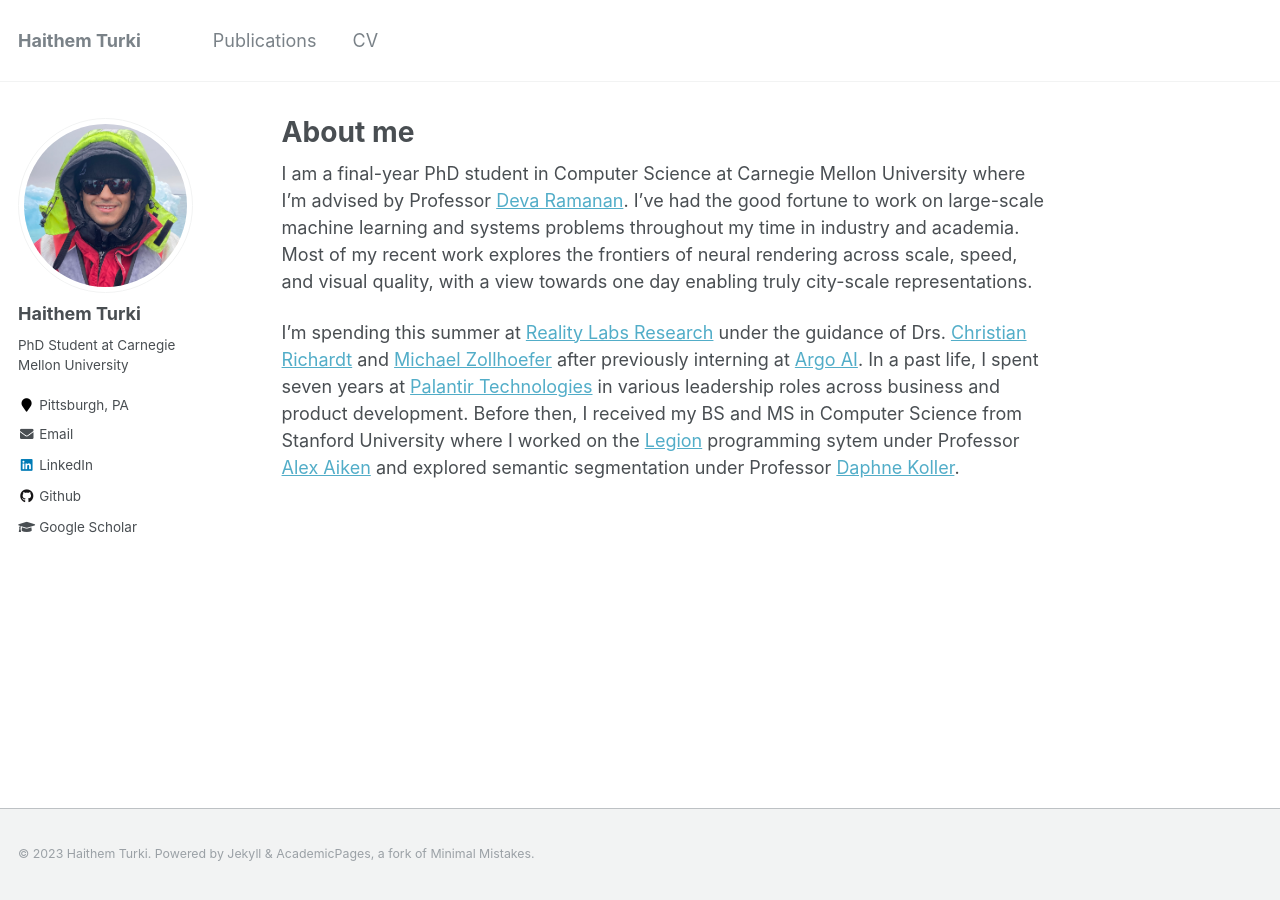
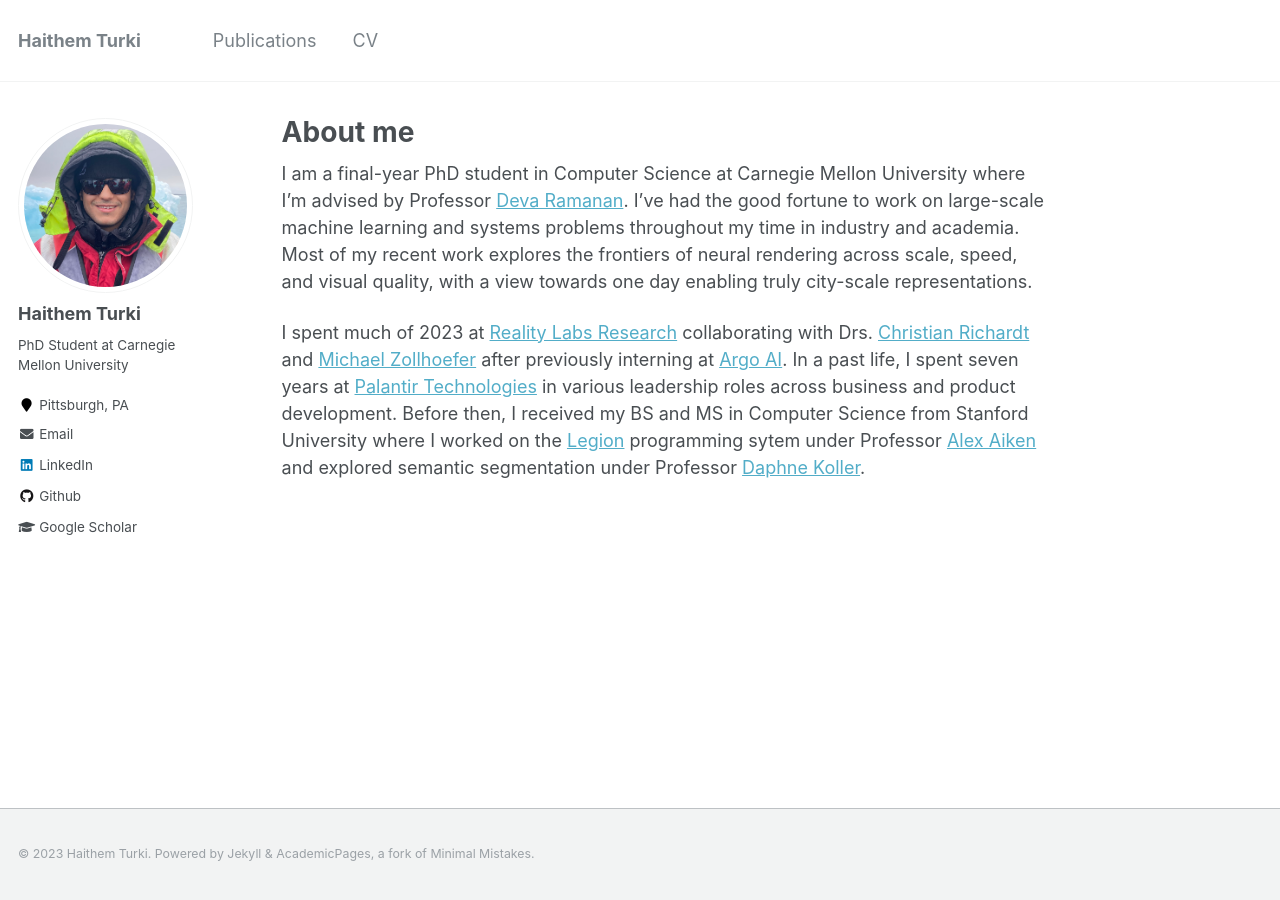
Before and after one commit to hturki/hturki.github.io, a Jekyll site: the page built from _pages/about.md, in a window 1280 px wide. Built offline with Jekyll 4.4.1, drawn with Linux system fonts in a browser that asks for light colours.

Commit message:
update about me

```diff
--- a/_pages/about.md
+++ b/_pages/about.md
@@ -10,4 +10,4 @@ redirect_from:
 
 I am a final-year PhD student in Computer Science at Carnegie Mellon University where I'm advised by Professor [Deva Ramanan](http://www.cs.cmu.edu/~deva/). I've had the good fortune to work on large-scale machine learning and systems problems throughout my time in industry and academia. Most of my recent work explores the frontiers of neural rendering across scale, speed, and visual quality, with a view towards one day enabling truly city-scale representations.
 
-I'm spending this summer at [Reality Labs Research](https://about.meta.com/realitylabs/) under the guidance of Drs. [Christian Richardt](https://richardt.name/) and [Michael Zollhoefer](https://zollhoefer.com/) after previously interning at [Argo AI](https://www.argo.ai/). In a past life, I spent seven years at [Palantir Technologies](https://www.palantir.com/) in various leadership roles across business and product development. Before then, I received my BS and MS in Computer Science from Stanford University where I worked on the [Legion](https://legion.stanford.edu/) programming sytem under Professor [Alex Aiken](http://theory.stanford.edu/~aiken/) and explored semantic segmentation under Professor [Daphne Koller](https://ai.stanford.edu/~koller/).
+I spent much of 2023 at [Reality Labs Research](https://about.meta.com/realitylabs/) collaborating with Drs. [Christian Richardt](https://richardt.name/) and [Michael Zollhoefer](https://zollhoefer.com/) after previously interning at [Argo AI](https://www.argo.ai/). In a past life, I spent seven years at [Palantir Technologies](https://www.palantir.com/) in various leadership roles across business and product development. Before then, I received my BS and MS in Computer Science from Stanford University where I worked on the [Legion](https://legion.stanford.edu/) programming sytem under Professor [Alex Aiken](http://theory.stanford.edu/~aiken/) and explored semantic segmentation under Professor [Daphne Koller](https://ai.stanford.edu/~koller/).
```
